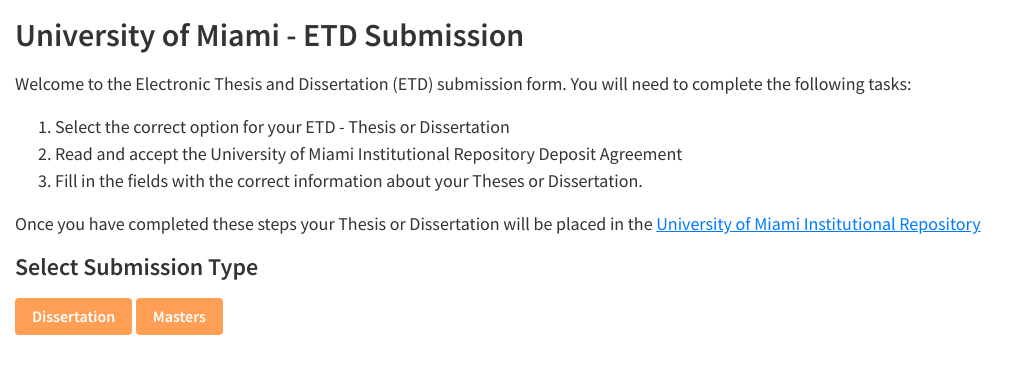
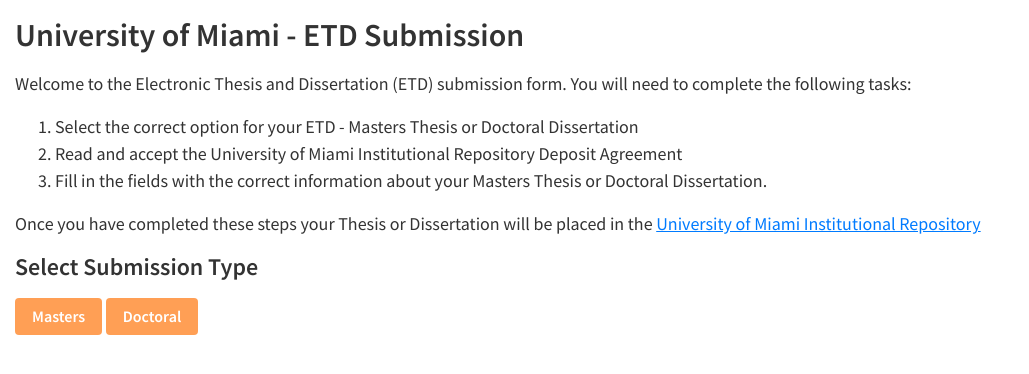
Before and after one commit to UMiamiLibraries/sword-deposit, a Flask app: page / in a window 1280 px wide. Shown: the part 149-523 px from the top of the page, without its empty margins (0-1029 px from the left). Run offline with Flask 2, Linux system fonts and the light colour scheme; some libraries are stand-ins or nearby versions.

Commit message:
change dissertation to doctoral

```diff
--- a/hello_app/templates/select_type.html
+++ b/hello_app/templates/select_type.html
@@ -11,9 +11,9 @@
 
     <p>Welcome to the Electronic Thesis and Dissertation  (ETD) submission form. You will need to complete the following tasks:</p>
     <ol>
-        <li>Select the correct option for your ETD - Thesis or Dissertation</li>
+        <li>Select the correct option for your ETD - Masters Thesis or Doctoral Dissertation</li>
         <li>Read and accept the University of Miami Institutional Repository Deposit Agreement</li>
-        <li>Fill in the fields with the correct information about your Theses or Dissertation.</li>
+        <li>Fill in the fields with the correct information about your Masters Thesis or Doctoral Dissertation.</li>
     </ol>
 
     <p>Once you have completed these steps your Thesis or Dissertation will be placed in the
@@ -23,10 +23,11 @@
 
     <form action="{{ url_for('index') }}" method="post">
         <div class="form-group">
-            <button type="submit" class="btn btn-default" name="deposittype" value="dissertation">
-                Dissertation</button>
             <button type="submit" class="btn btn-default" name="deposittype" value="masters">
                 Masters</button>
+            <button type="submit" class="btn btn-default" name="deposittype" value="dissertation">
+                Doctoral</button>
+
         </div>
     </form>
 
```
